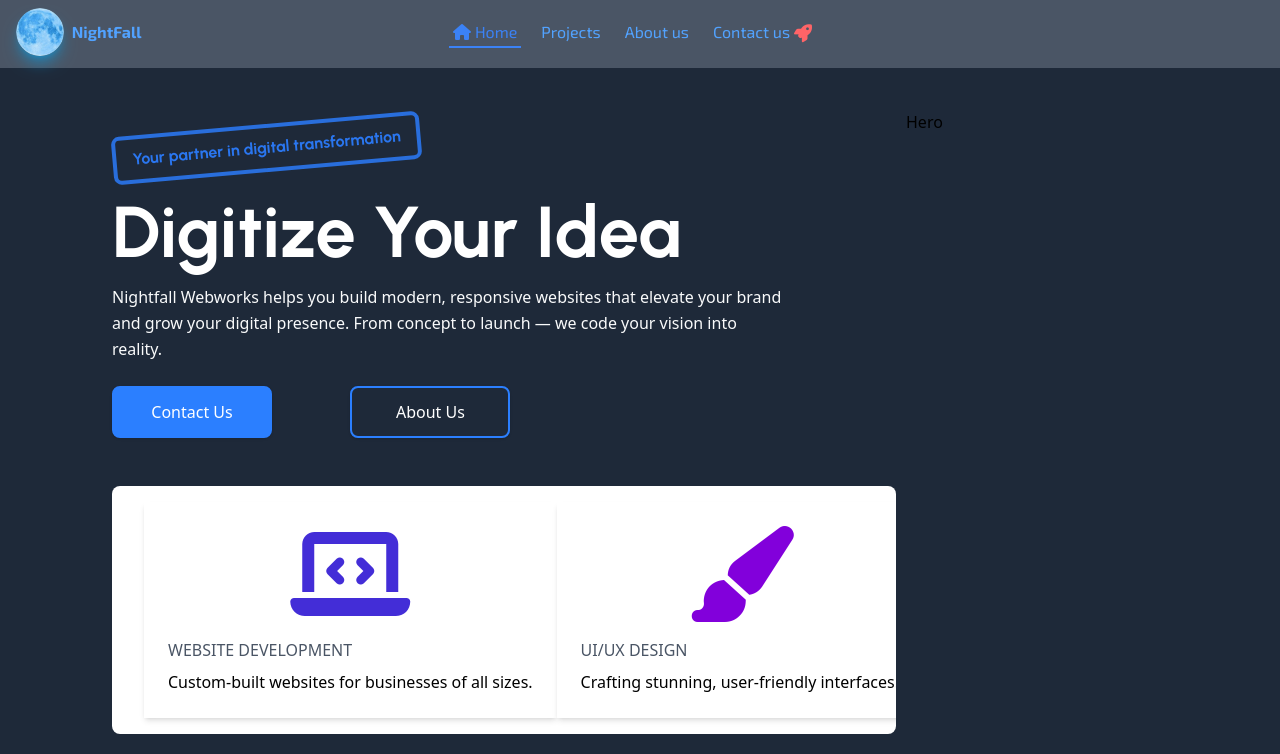
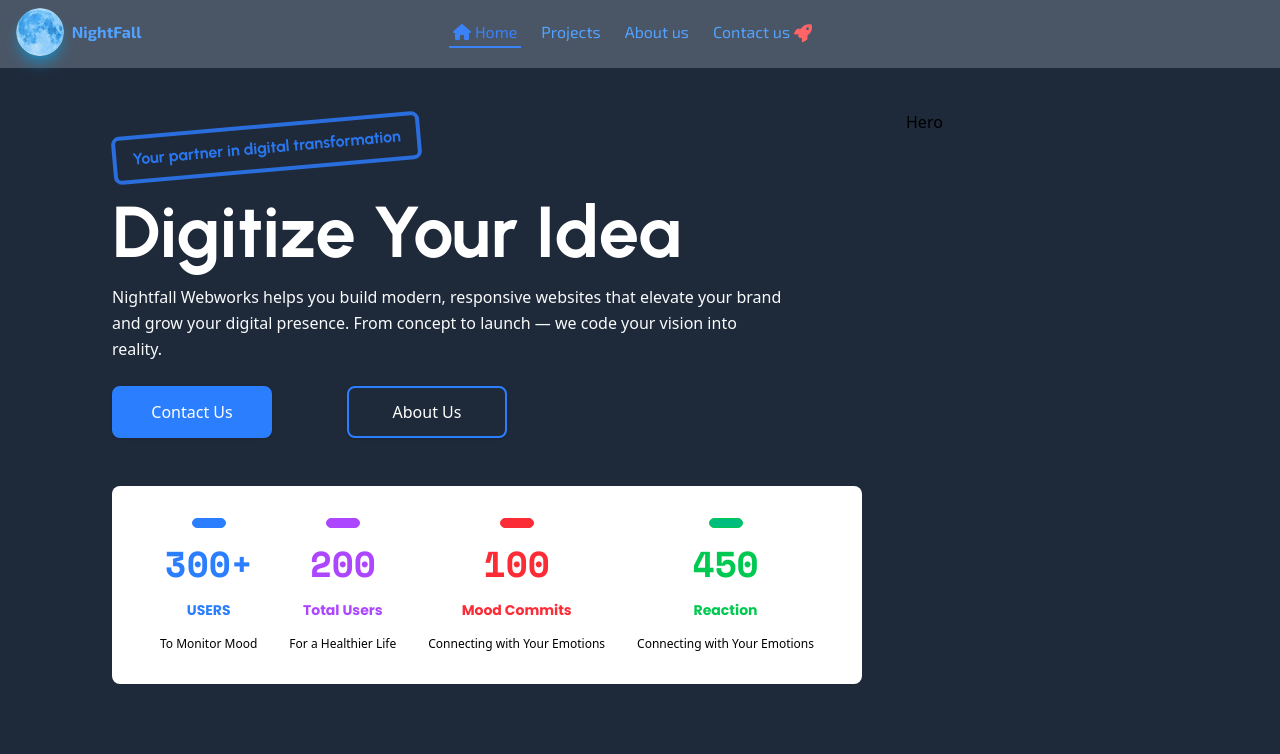
Before and after one commit to KlasniMisho123/NightFall, a Next.js app: page / in a window 1280 px wide. Shown: the top 754 px of the page. Built offline with nearby package versions, Linux system fonts and the light colour scheme.

Commit message:
services commit

```diff
--- a/components/Hero.jsx
+++ b/components/Hero.jsx
@@ -50,36 +50,32 @@ export default function Hero() {
 
               {/* <StatCard /> */}
               {/* RESPONSIVE */}
-              <div className="p-6 flex flex-col justify-between bg-white shadow-md">
-                <i className="fa-solid fa-laptop-code text-8xl text-indigo-700 text-center"></i>
-                <div className="flex flex-col gap-2 mt-4">
-                  <p className="text-gray-600">WEBSITE DEVELOPMENT</p>
-                  <p>Custom-built websites for businesses of all sizes.</p>
-                </div>
+              <div className='flex flex-col gap-4 items-center px-1 py-4 min-w-[100px] totalStatsOne md:px-2 lg:px-4 '>
+                <div className='border-1 border-blue-500  bg-blue-500 px-4 py-1 rounded-lg '> </div>
+                <h2 className={'text-4xl text-blue-500 italic ' + mono.className}> 300+ </h2>
+                <h3 className={'text-sm text-blue-500 ' + poppins.className} > USERS </h3>
+                <h4 className={'text-xs '}> To Monitor Mood </h4>
               </div>
 
-              <div className="p-6 flex flex-col justify-between bg-white shadow-md">
-                <i className="fa-solid fa-paint-brush text-8xl text-purple-700 text-center"></i>
-                <div className="flex flex-col gap-2 mt-4">
-                  <p className="text-gray-600">UI/UX DESIGN</p>
-                  <p>Crafting stunning, user-friendly interfaces.</p>
-                </div>
+              <div className='flex flex-col gap-4 items-center px-1  py-4 min-w-[100px] totalStatsOne md:px-2 lg:px-4 '>
+                <div className='border-1 border-purple-500  bg-purple-500 px-4 py-1 rounded-lg '> </div>
+                <h2 className={'text-4xl text-purple-500 italic ' + mono.className}> 200 </h2>
+                <h3 className={'text-sm text-purple-500 ' + poppins.className}> Total Users </h3>
+                <h4 className={'text-xs '}> For a Healthier Life </h4>
               </div>
 
-              <div className="p-6 flex flex-col justify-between bg-white shadow-md">
-                <i className="fa-solid fa-chart-line text-8xl text-blue-600 text-center"></i>
-                <div className="flex flex-col gap-2 mt-4">
-                  <p className="text-gray-600">SEO OPTIMIZATION</p>
-                  <p>Boost your online presence and search rankings.</p>
-                </div>
+              <div className='flex flex-col gap-4 items-center px-1 py-4 min-w-[100px] totalStatsOne md:px-2 lg:px-4 '>
+                <div className='border-1 border-red-500  bg-red-500 px-4 py-1 rounded-lg '> </div>
+                <h2 className={'text-4xl text-red-500 italic ' + mono.className}> 100 </h2>
+                <h3 className={'text-sm text-red-500 ' + poppins.className}>  Mood Commits  </h3>
+                <h4 className={'text-xs '}> Connecting with Your Emotions </h4>
               </div>
 
-              <div className="p-6 flex flex-col justify-between bg-white shadow-md">
-                <i className="fa-solid fa-headset text-8xl text-gray-700 text-center"></i>
-                <div className="flex flex-col gap-2 mt-4">
-                  <p className="text-gray-600">ONGOING SUPPORT</p>
-                  <p>We maintain and update your website, so you don't have to.</p>
-                </div>
+              <div className='flex flex-col gap-4 items-center px-1 py-4 min-w-[100px] totalStatsOne md:px-2 lg:px-4 '>
+                <div className='border-1 border-green-500  bg-emerald-500 px-4 py-1 rounded-lg '> </div>
+                <h2 className={'text-4xl text-green-500 italic ' + mono.className}> 450 </h2>
+                <h3 className={'text-sm text-green-500 ' + poppins.className}>  Reaction  </h3>
+                <h4 className={'text-xs '}> Connecting with Your Emotions </h4>
               </div>
           </section>
         </div>
@@ -98,7 +94,7 @@ export default function Hero() {
           </div>
 
           <div className="p-6 flex flex-col justify-between bg-white shadow-md">
-            <i className="fa-solid fa-laptop-code text-8xl text-center"></i>
+            <i className="fa-solid fa-laptop-code text-8xl text-indigo-700 text-center"></i>
             <div className="flex flex-col gap-2 mt-4">
               <p className="text-gray-600">WEBSITE DEVELOPMENT</p>
               <p>Custom-built websites for businesses of all sizes.</p>
@@ -106,7 +102,7 @@ export default function Hero() {
           </div>
 
           <div className="p-6 flex flex-col justify-between bg-white shadow-md">
-            <i className="fa-solid fa-paint-brush text-8xl text-center"></i>
+            <i className="fa-solid fa-paint-brush text-8xl text-purple-700 text-center"></i>
             <div className="flex flex-col gap-2 mt-4">
               <p className="text-gray-600">UI/UX DESIGN</p>
               <p>Crafting stunning, user-friendly interfaces.</p>
@@ -114,7 +110,7 @@ export default function Hero() {
           </div>
 
           <div className="p-6 flex flex-col justify-between bg-white shadow-md">
-            <i className="fa-solid fa-chart-line text-8xl text-center"></i>
+            <i className="fa-solid fa-chart-line text-8xl text-blue-600 text-center"></i>
             <div className="flex flex-col gap-2 mt-4">
               <p className="text-gray-600">SEO OPTIMIZATION</p>
               <p>Boost your online presence and search rankings.</p>
@@ -122,7 +118,7 @@ export default function Hero() {
           </div>
 
           <div className="p-6 flex flex-col justify-between bg-white shadow-md">
-            <i className="fa-solid fa-headset text-8xl text-center"></i>
+            <i className="fa-solid fa-headset text-8xl text-gray-700 text-center"></i>
             <div className="flex flex-col gap-2 mt-4">
               <p className="text-gray-600">ONGOING SUPPORT</p>
               <p>We maintain and update your website, so you don't have to.</p>
```
